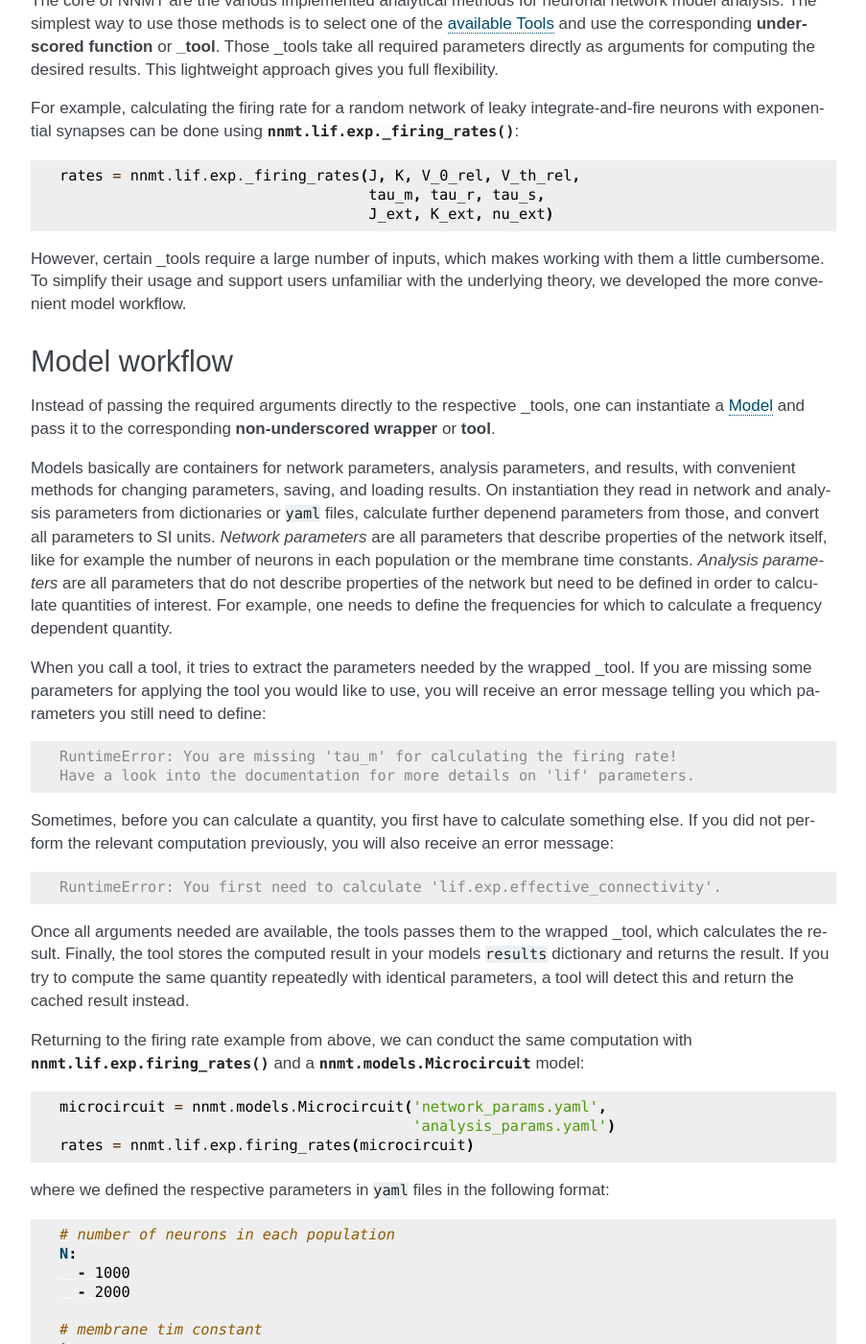
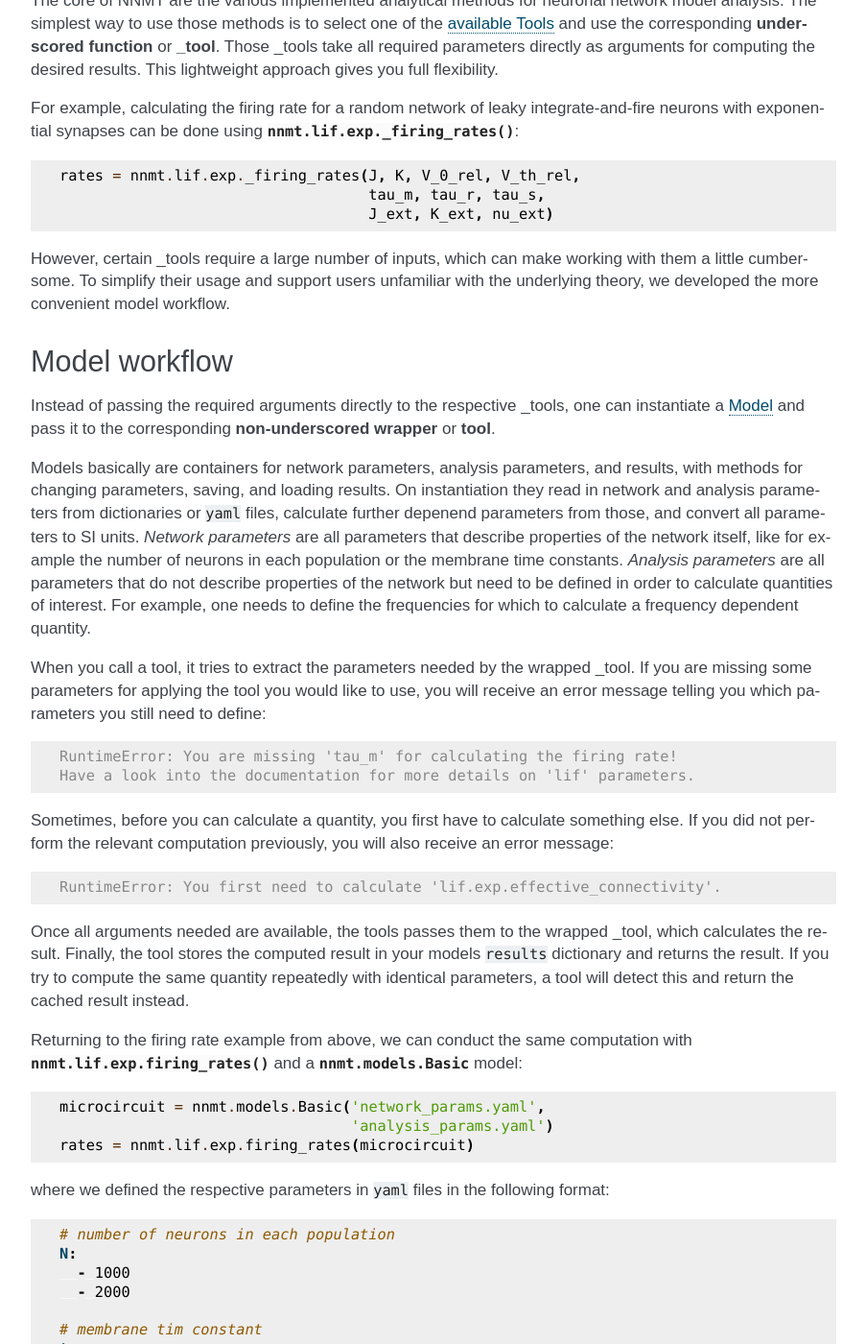
Before and after one commit to INM-6/nnmt, a Sphinx documentation site: the page built from docs/source/overview.rst, in a window 1280 px wide and 1400 px high, scrolled down 569 px. Shown: the whole window at 96% size, without its empty margins (298-1201 px from the left). Built offline with Sphinx 7.4.7, drawn with Linux system fonts in a browser that asks for light colours; formulas are drawn with MathJax 3; pages that are not in the unit, such as notebooks, are missing from menus.

Commit message:
Update figures in overview.rst and reformulate

```diff
--- a/docs/source/overview.rst
+++ b/docs/source/overview.rst
@@ -32,10 +32,10 @@ integrate-and-fire neurons with exponential synapses can be done using
                                        tau_m, tau_r, tau_s,
                                        J_ext, K_ext, nu_ext)
 
-However, certain _tools require a large number of inputs, which makes working
-with them a little cumbersome. To simplify their usage and support users
-unfamiliar with the underlying theory, we developed the more convenient model
-workflow.
+However, certain _tools require a large number of inputs, which can make
+working with them a little cumbersome. To simplify their usage and support
+users unfamiliar with the underlying theory, we developed the more convenient
+model workflow.
 
 **************
 Model workflow
@@ -46,12 +46,12 @@ one can instantiate a :ref:`Model <sec_models>` and pass it to the
 corresponding **non-underscored wrapper** or **tool**.
 
 Models basically are containers for network parameters, analysis parameters,
-and results, with convenient methods for changing parameters, saving, and
-loading results. On instantiation they read in network and analysis parameters
-from dictionaries or ``yaml`` files, calculate further depenend parameters from
-those, and convert all parameters to SI units. *Network parameters* are all
-parameters that describe properties of the network itself, like for example the
-number of neurons in each population or the membrane time constants. *Analysis*
+and results, with methods for changing parameters, saving, and loading results.
+On instantiation they read in network and analysis parameters from dictionaries
+or ``yaml`` files, calculate further depenend parameters from those, and
+convert all parameters to SI units. *Network parameters* are all parameters
+that describe properties of the network itself, like for example the number of
+neurons in each population or the membrane time constants. *Analysis*
 *parameters* are all parameters that do not describe properties of the network
 but need to be defined in order to calculate quantities of interest. For
 example, one needs to define the frequencies for which to calculate a frequency
@@ -83,12 +83,12 @@ detect this and return the cached result instead.
 
 Returning to the firing rate example from above, we can conduct the same
 computation with :func:`nnmt.lif.exp.firing_rates` and a
-:class:`nnmt.models.Microcircuit` model:
+:class:`nnmt.models.Basic` model:
 
 .. code:: python
 
-    microcircuit = nnmt.models.Microcircuit('network_params.yaml',
-                                            'analysis_params.yaml')
+    microcircuit = nnmt.models.Basic('network_params.yaml',
+                                     'analysis_params.yaml')
     rates = nnmt.lif.exp.firing_rates(microcircuit)
 
 where we defined the respective parameters in ``yaml`` files in the following
```
Also changed, not shown: docs/source/images/directory_structure.png, docs/source/images/directory_structure.svg (added), docs/source/images/workflow.png, docs/source/images/workflow.svg.
